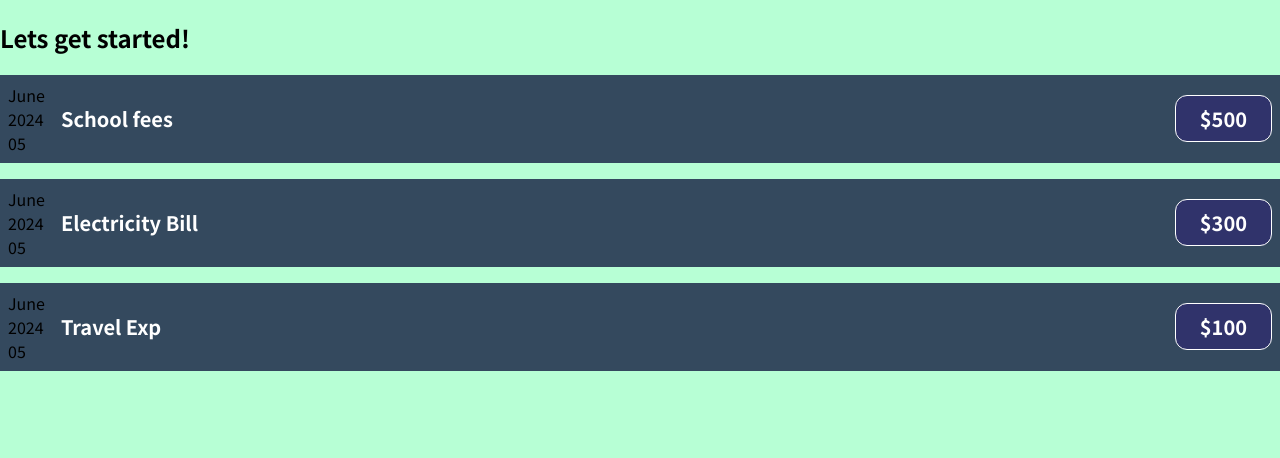
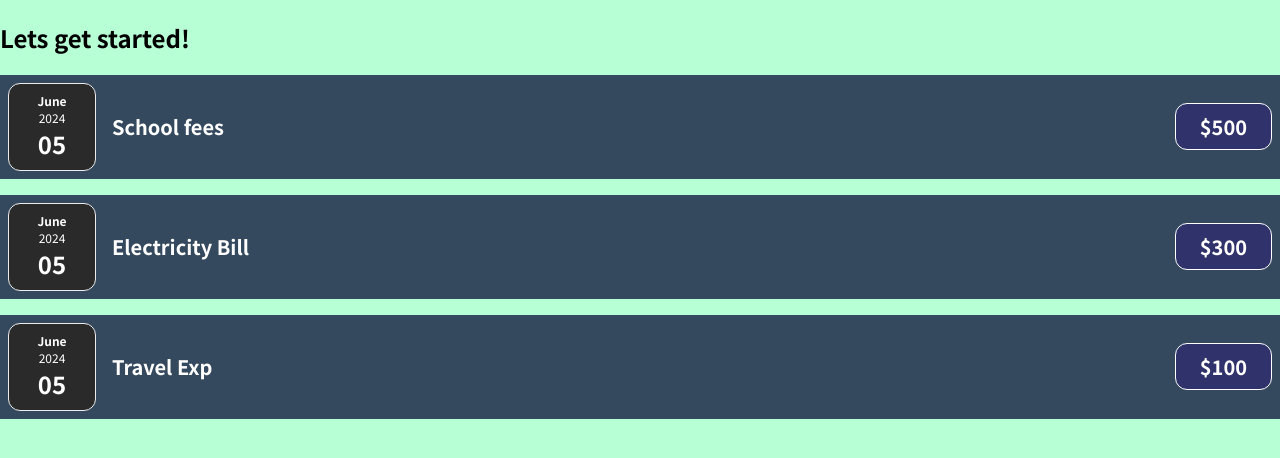
Before and after one commit to SAUMYXA/ReactJs, a React (Create React App) app in the folder my-app/: page / in a window 1280 px wide. Shown: the top 458 px of the page. Built offline with nearby package versions, Linux system fonts and the light colour scheme.

Commit message:
passing data inn expense manager

```diff
--- /dev/null
+++ b/my-app/src/components/ExpenseDate.css
@@ -0,0 +1,26 @@
+.expense-date {
+    display: flex;
+    flex-direction: column;
+    width: 5.5rem;
+    height: 5.5rem;
+    border: 1px solid #ececec;
+    background-color: #2a2a2a;
+    color: white;
+    border-radius: 12px;
+    align-items: center;
+    justify-content: center;
+  }
+
+  .expense-date__month {
+    font-size: 0.75rem;
+    font-weight: bold;
+  }
+
+  .expense-date__year {
+    font-size: 0.75rem;
+  }
+
+  .expense-date__day {
+    font-size: 1.5rem;
+    font-weight: bold;
+  }
--- /dev/null
+++ b/my-app/src/components/ExpenseDate.js
@@ -0,0 +1,19 @@
+import React from 'react';
+
+import './ExpenseDate.css';
+
+const ExpenseDate = (props) => {
+    const month = props.date.toLocaleString('en-US', {month: 'long'});
+    const year = props.date.getFullYear();
+    const day = props.date.toLocaleString('en-US', {day: '2-digit'});
+
+    return (
+        <div className="expense-date">
+            <div className="expense-date__month">{ month }</div>
+            <div className="expense-date__year">{ year }</div>
+            <div className="expense-date__day">{ day }</div>
+        </div>
+    );
+}
+
+export default ExpenseDate;
--- a/my-app/src/components/ExpenseItem.js
+++ b/my-app/src/components/ExpenseItem.js
@@ -1,18 +1,9 @@
 import './ExpenseItem.css';
-
+import ExpenseDate from './ExpenseDate';
  function ExpenseItem(props) {
-    const month = props.date.toLocaleString('en-US', {month: 'long'});
-    const year = props.date.getFullYear();
-    const day = props.date.toLocaleString('en-US', {day: '2-digit'});
-
     return (
         <div className='expense-item'>
-            <div>
-                <div>{month}
-                </div>
-                <div>{year}</div>
-                <div>{day}</div>
-            </div>
+            <ExpenseDate date={props.date}/>
             <div className="expense-item__description">
                 <h2>{props.title}</h2>
                 <div className="expense-item__price">${props.amount}</div>
```
